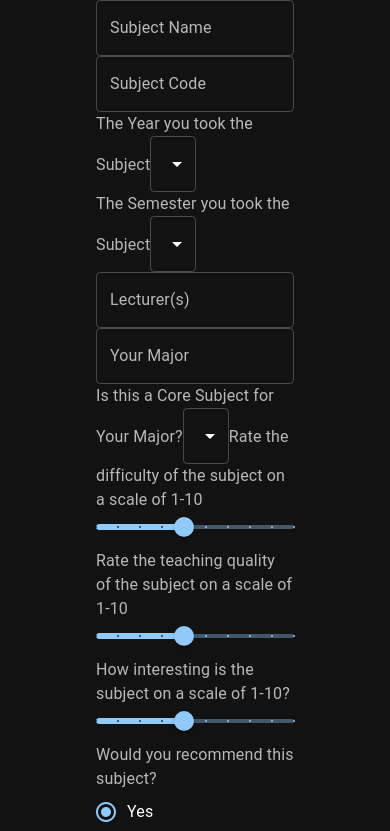
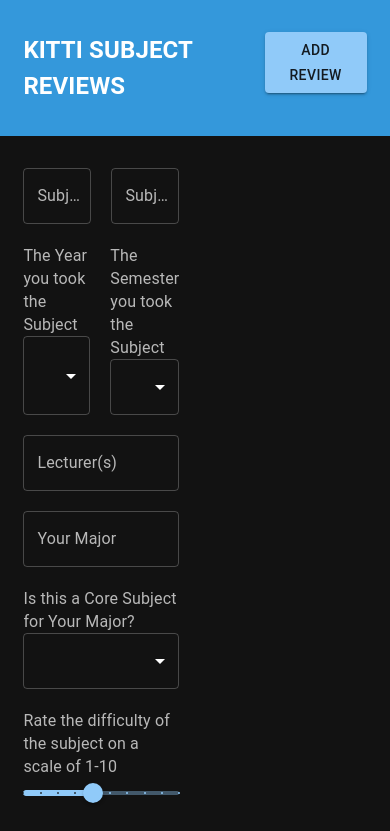
Before and after one commit to dakshAg/kitti-subject-reviews, a Next.js app: page /add-review in a window 390 px wide. Shown: the top 831 px of the page. Built offline with nearby package versions, Linux system fonts and the light colour scheme.

Commit message:
Responsive

```diff
--- a/components/TitleBar.tsx
+++ b/components/TitleBar.tsx
@@ -1,11 +1,13 @@
 import React from "react";
 import { Button } from "@mui/material";
 import Link from 'next/link'
+import styles from '../styles/TitleBar.module.css'
 
 export class TitleBar extends React.Component {
     render() {
         return (
-            <div>
+            <div className={styles.backdrop}>
+                <h2>KITTI SUBJECT REVIEWS</h2>
                 <Link href="/add-review">
                     <Button variant="contained">Add Review</Button>
                 </Link>
--- a/pages/add-review.tsx
+++ b/pages/add-review.tsx
@@ -1,6 +1,6 @@
 import Head from 'next/head'
 import { Inter } from '@next/font/google'
-import styles from '../styles/Home.module.css'
+import styles from '../styles/AddReview.module.css'
 import React from 'react';
 import { TextField, FormLabel, RadioGroup, FormControlLabel, Radio, Slider, Select, MenuItem, Button } from '@mui/material';
 // Import the functions you need from the SDKs you need
@@ -8,6 +8,7 @@ import { initializeApp } from "firebase/app";
 import { getDatabase, ref, push } from "firebase/database";
 import { firebaseConfig } from '../constants/firebase-config';
 import { getAuth } from "firebase/auth";
+import { TitleBar } from '../components/TitleBar';
 
 
 // Initialize Firebase
@@ -38,13 +39,14 @@ class ReviewForm extends React.Component {
 
     render() {
         return (
-            <form onSubmit={this.handleSubmit}>
-                <div>
+            <>
+                <form onSubmit={this.handleSubmit} className={styles.form}>
+                    <div className={styles.horizontal_split}>
                         <TextField id="input-subject-name" name="subject_name" label="Subject Name" variant="outlined" onChange={this.handleChange} />
                         <TextField id="input-subject-code" name="subject_code" label="Subject Code" variant="outlined" onChange={this.handleChange} />
                     </div>
-                <div>
-                    <div>
+                    <div className={styles.horizontal_split}>
+                        <div className={styles.vertical}>
                             <FormLabel id="label-year">The Year you took the Subject</FormLabel>
                             <Select labelId="label" id="select-year" name="year" onChange={this.handleChange}>
                                 <MenuItem value="2023">2023</MenuItem>
@@ -57,7 +59,7 @@ class ReviewForm extends React.Component {
                                 <MenuItem value="earlier">2016 and Earlier (Good old times)</MenuItem>
                             </Select>
                         </div>
-                    <div>
+                        <div className={styles.vertical}>
                             <FormLabel id="label-semester">The Semester you took the Subject</FormLabel>
                             <Select labelId="label" id="select-semester" name="semester" onChange={this.handleChange}>
                                 <MenuItem value="Semester 1">Semester 1</MenuItem>
@@ -72,17 +74,16 @@ class ReviewForm extends React.Component {
                     <TextField id="input-lecturers" label="Lecturer(s)" variant="outlined" name="lecturers" onChange={this.handleChange} />
 
                     <TextField id="input-major" label="Your Major" variant="outlined" name="major" onChange={this.handleChange} />
-
+                    <div className={styles.vertical}>
                         <FormLabel id="label-core">Is this a Core Subject for Your Major?</FormLabel>
                         <Select labelId="label" id="select-core" name="core" onChange={this.handleChange}>
                             <MenuItem value="Core">Core</MenuItem>
                             <MenuItem value="Elective">Elective</MenuItem>
                             <MenuItem value="Breadth">Breadth</MenuItem>
                         </Select>
+                    </div>
 
-
-
-
+                    <div className={styles.vertical}>
                         <FormLabel id="label-difficulty">Rate the difficulty of the subject on a scale of 1-10</FormLabel>
                         <Slider
                             aria-label=""
@@ -94,6 +95,8 @@ class ReviewForm extends React.Component {
                             name="difficulty" onChange={this.handleChange}
                             max={10}
                         />
+                    </div>
+                    <div className={styles.vertical}>
                         <FormLabel id="label-teaching-quality">Rate the teaching quality of the subject on a scale of 1-10</FormLabel>
                         <Slider
                             aria-label=""
@@ -105,6 +108,8 @@ class ReviewForm extends React.Component {
                             min={1}
                             max={10}
                         />
+                    </div>
+                    <div className={styles.vertical}>
                         <FormLabel id="label-interesting">How interesting is the subject on a scale of 1-10?</FormLabel>
                         <Slider
                             aria-label=""
@@ -116,6 +121,8 @@ class ReviewForm extends React.Component {
                             min={1}
                             max={10}
                         />
+                    </div>
+                    <div className={styles.vertical}>
                         <FormLabel id="label-recommend">Would you recommend this subject?</FormLabel>
                         <RadioGroup
                             aria-labelledby="demo-radio-buttons-group-label"
@@ -126,13 +133,17 @@ class ReviewForm extends React.Component {
                             <FormControlLabel value="yes" control={<Radio />} label="Yes" />
                             <FormControlLabel value="no" control={<Radio />} label="No" />
                         </RadioGroup >
+                    </div>
 
-                <TextField id="input-review" label="Review" variant="outlined" name="review" onChange={this.handleChange} />
+
+                    <TextField id="input-review" multiline
+          rows={4} label="Review" variant="outlined" name="review" onChange={this.handleChange} />
 
 
                     <Button variant="contained" type="submit">Submit</Button>
 
                 </form>
+            </>
         );
 
     }
@@ -146,6 +157,7 @@ export default function Home() {
             <Head>
 
             </Head>
+            <TitleBar></TitleBar>
             <main className={styles.main}>
                 <ReviewForm>
 
--- a/pages/index.jsx
+++ b/pages/index.jsx
@@ -17,8 +17,9 @@ export default function Home({ reviews }) {
         <meta name="viewport" content="width=device-width, initial-scale=1" />
         <link rel="icon" href="/favicon.ico" />
       </Head>
+      <TitleBar />
       <main className={styles.main}>
-        <TitleBar />
+
         <p>{reviews.review}</p>
         {
           reviews.map((review) =>
--- /dev/null
+++ b/styles/AddReview.module.css
@@ -0,0 +1,39 @@
+.main {
+    padding-left: 6vw;
+    padding-right: 6vw;
+    padding-top: 2em;
+    padding-bottom: 2em;
+}
+
+.form {
+    width: 40vw;
+    display: flex;
+    flex-direction: column;
+    gap: 20px;
+}
+
+@media only screen and (max-width: 320px) {
+    .form {
+        width: unset;
+    }
+}
+
+.horizontal_split {
+    display: flex;
+    gap: 20px;
+}
+
+@media only screen and (max-width: 320px) {
+    .horizontal_split {
+        flex-direction: column;
+    }
+}
+
+.horizontal_split div {
+    flex: 40%;
+}
+
+.vertical {
+    display: flex;
+    flex-direction: column;
+}
--- a/styles/Home.module.css
+++ b/styles/Home.module.css
@@ -1,5 +1,7 @@
 .main {
-  padding-left: 6rem;
-  padding-right: 6rem;
+  padding-left: 6vw;
+    padding-right: 6vw;
   min-height: 100vh;
+  padding-top: 2em;
+    padding-bottom: 2em;
 }
--- /dev/null
+++ b/styles/TitleBar.module.css
@@ -0,0 +1,9 @@
+.backdrop{
+    background-color: #3498DB;
+    display: flex;
+    padding-left: 6vw;
+    padding-right: 6vw;
+    padding-top: 2em;
+    justify-content: space-between;
+    padding-bottom: 2em;
+}
```
Also changed, not shown: components/ReviewRow.tsx (+4 -4 lines), styles/ReviewRow.module.css (+37 -6 lines). Lines whose indentation alone changed are shown as unchanged.
